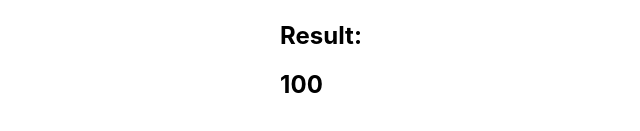
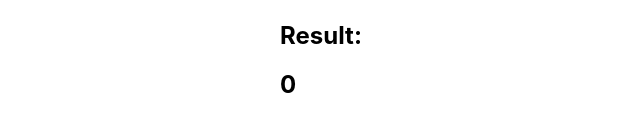
Before and after one commit to federico-palma/coolshop-exercise, a React (Create React App) app: page / in a window 1280 px wide. Shown: the part 263-394 px from the top of the page, without its empty margins (319-959 px from the left). Built offline with nearby package versions, Linux system fonts and the light colour scheme.

Commit message:
Show live results on change

```diff
--- a/src/Components/ResultComponent.js
+++ b/src/Components/ResultComponent.js
@@ -1,8 +1,13 @@
+import { useContext } from "react";
+import NumbersContext from "../Store-context/numbers-context";
+
 const ResultComponent = () => {
+  const numbersCtx = useContext(NumbersContext);
+
   return (
     <div className="result-container">
       <h2>Result:</h2>
-      <h2>100</h2>
+      <h2>{numbersCtx.result}</h2>
     </div>
   );
 };
--- a/src/Store-context/numbers-context.js
+++ b/src/Store-context/numbers-context.js
@@ -25,7 +25,7 @@ export const NumbersContextProvider = (props) => {
 
   useEffect(() => {
     calculateResult(userNumbers);
-  });
+  }, [userNumbers]);
 
   const context = {
     numbers: userNumbers,
```
